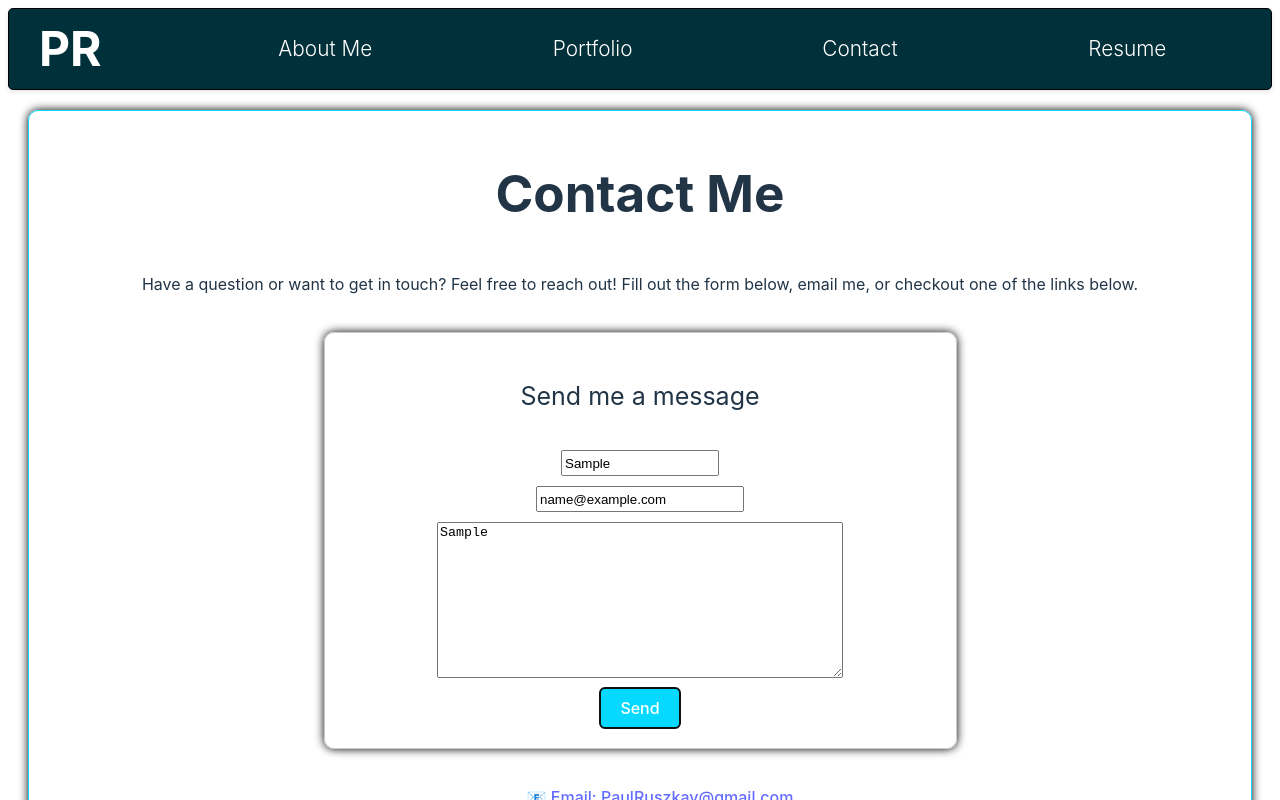
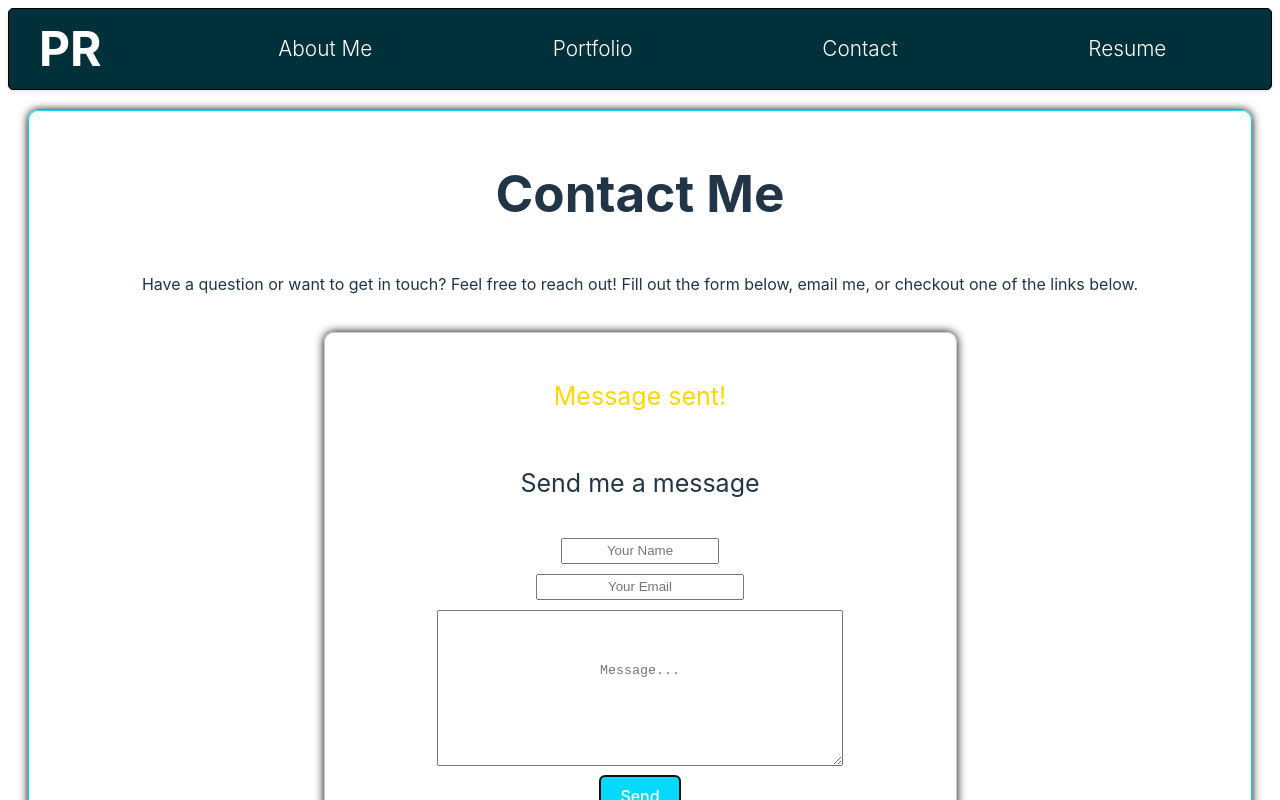
Before and after one commit to PaulRusz/PaulRsPortfolio, a React (Vite) app: page /Contact in a window 1280 px wide. Both pictures are taken after typing "Sample", "name@example.com", "Sample" into the empty fields and a click on the button "Send". Shown: the top 800 px of the page. Built offline with nearby package versions, Linux system fonts and the light colour scheme.

Commit message:
contact message created

```diff
--- a/src/pages/Contact.jsx
+++ b/src/pages/Contact.jsx
@@ -16,10 +16,31 @@ function Contact() {
         setFormData({ ...formData, [name]: value })
     }
 
+    const [ isFormSubmitted, setIsFormSubmitted ] = useState(false)
+
     const handleSubmit = (e) => {
         e.preventDefault();
-        // Save form data to localStorage
+
+        if (formData.name.trim() === '' || !formData.email.includes('@')) {
+            // Handle form validation errors
+            return;
+        }
+
+        // Form data is valid, proceed with submission
         localStorage.setItem('formData', JSON.stringify(formData))
+        setIsFormSubmitted(true)
+
+        // Reset form fields after submission
+        setFormData({
+            name: '',
+            email: '',
+            message: ''
+        })
+
+        // Clear "Message sent!" text after a delay
+        setTimeout(() => {
+            setIsFormSubmitted(false)
+        }, 3000)
 
         // Render the last submission to the page
         console.log(formData)
@@ -45,6 +66,17 @@ function Contact() {
             </p>
 
             <form className="contact-form" onSubmit={handleSubmit}>
+            {isFormSubmitted ? (
+                    <motion.p
+                        className="messageSent"
+                        initial={{ opacity: 0 }}
+                        animate={{ opacity: 1 }}
+                        exit={{ opacity: 0 }}
+                        transition={{ duration: 1 }}
+                    >
+                        Message sent!
+                    </motion.p>
+                ) : null}
                 <p> Send me a message </p>
                 <input className="name" type="text" name="name" value={formData.name} onChange={handleChange} placeholder="Your Name" ></input>
                 <input className="email" type="email" name="email" value={formData.email} onChange={handleChange} placeholder="Your Email" ></input>
--- a/src/styles/Contact.css
+++ b/src/styles/Contact.css
@@ -72,3 +72,8 @@
     color: black;
     background-color: #00badc;
 }
+
+.messageSent {
+    color: gold;
+    font-size: 4.2em;
+}
```
